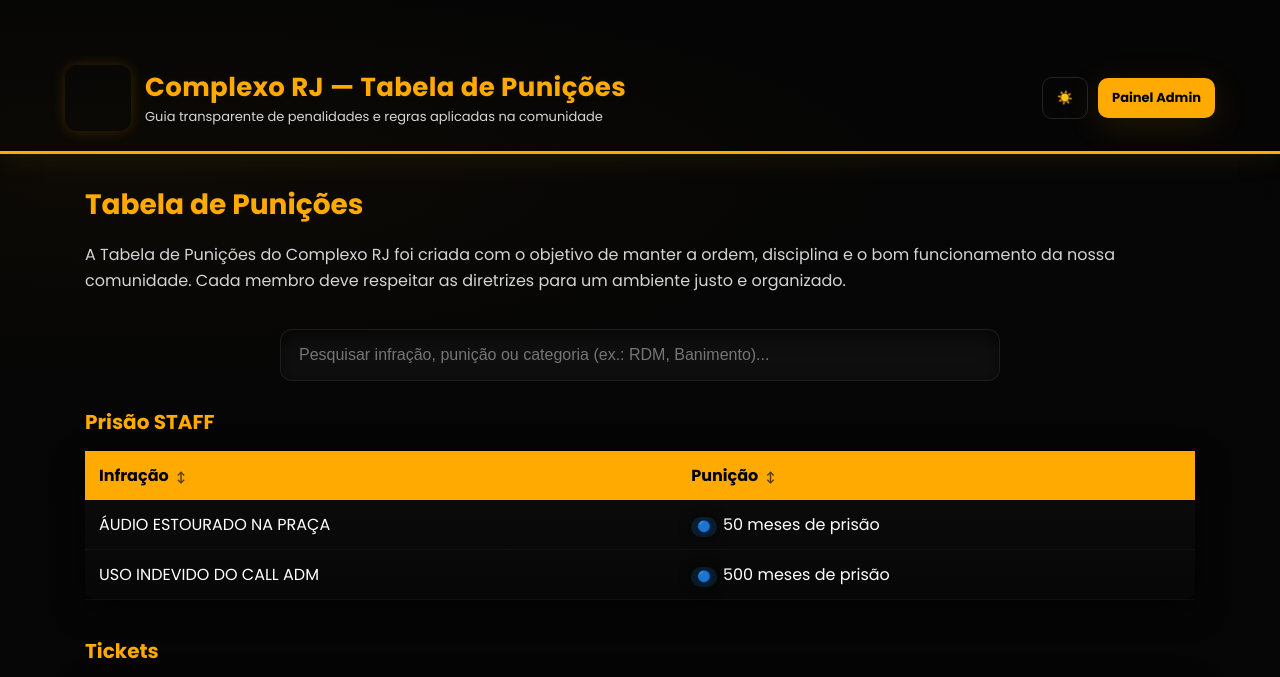
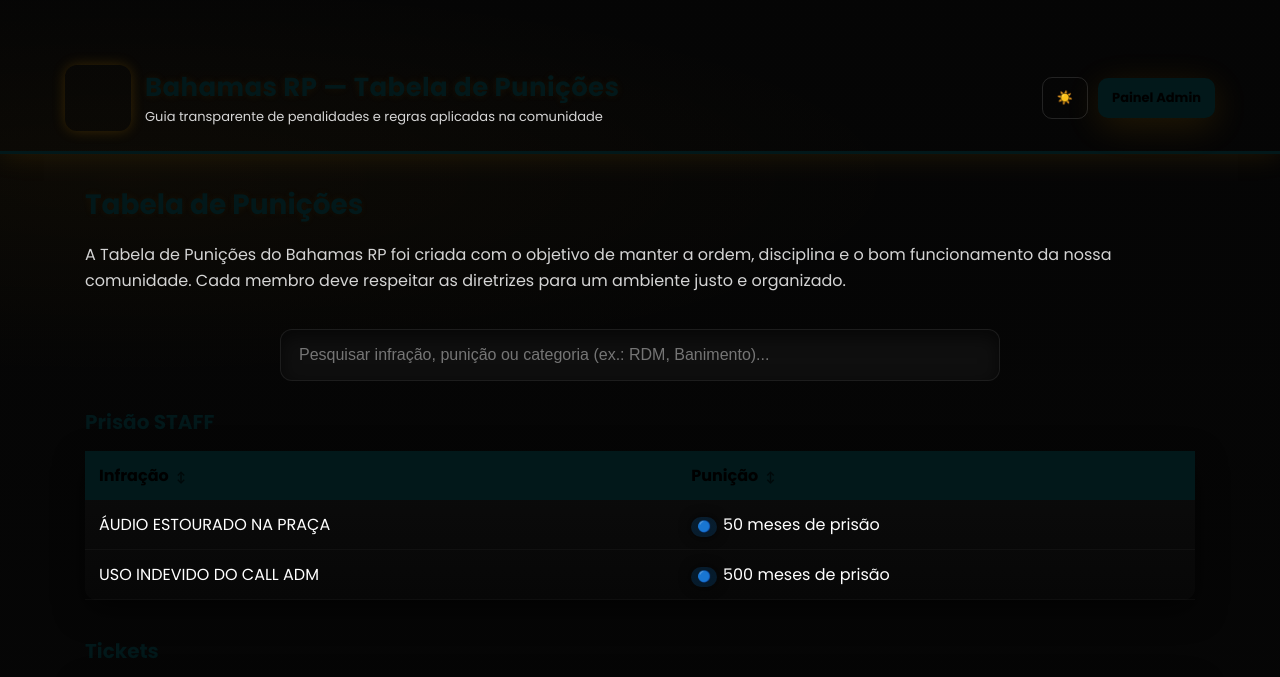
Before and after one commit to developerlevola/bahamastabela, a plain HTML site: page index.html in a window 1280 px wide. Shown: the part 106-783 px from the top of the page. Drawn offline with Linux system fonts and the light colour scheme.

Commit message:
Update index.html

```diff
--- a/index.html
+++ b/index.html
@@ -4,11 +4,11 @@
 <link href="https://fonts.googleapis.com/css2?family=Poppins:wght@400;500;600;700&display=swap" rel="stylesheet">
 <meta charset="utf-8" />
 <meta name="viewport" content="width=device-width,initial-scale=1" />
-<title>Complexo RJ — Tabela de Punições</title>
+<title>Bahamas RP — Tabela de Punições</title>
 <link rel="icon" href="icon.gif" />
 <style>
 :root{
-  --orange:#ffaa01;
+  --orange:#02181a;
   --bg:#000;
   --card:#0b0b0b;
   --muted:#cfcfcf;
@@ -306,7 +306,7 @@ body.light-theme .search-suggest li:hover{
     <div class="brand">
       <div class="logo" aria-hidden="true"></div>
       <div>
-        <h1>Complexo RJ — Tabela de Punições</h1>
+        <h1>Bahamas RP — Tabela de Punições</h1>
         <p class="lead">Guia transparente de penalidades e regras aplicadas na comunidade</p>
       </div>
     </div>
@@ -321,7 +321,7 @@ body.light-theme .search-suggest li:hover{
 <main class="wrap">
   <section class="section">
     <div class="title">Tabela de Punições</div>
-    <p class="lead">A Tabela de Punições do Complexo RJ foi criada com o objetivo de manter a ordem, disciplina e o bom funcionamento da nossa comunidade. Cada membro deve respeitar as diretrizes para um ambiente justo e organizado.</p>
+    <p class="lead">A Tabela de Punições do Bahamas RP foi criada com o objetivo de manter a ordem, disciplina e o bom funcionamento da nossa comunidade. Cada membro deve respeitar as diretrizes para um ambiente justo e organizado.</p>
   </section>
 
   <section class="section search-wrap">
```
